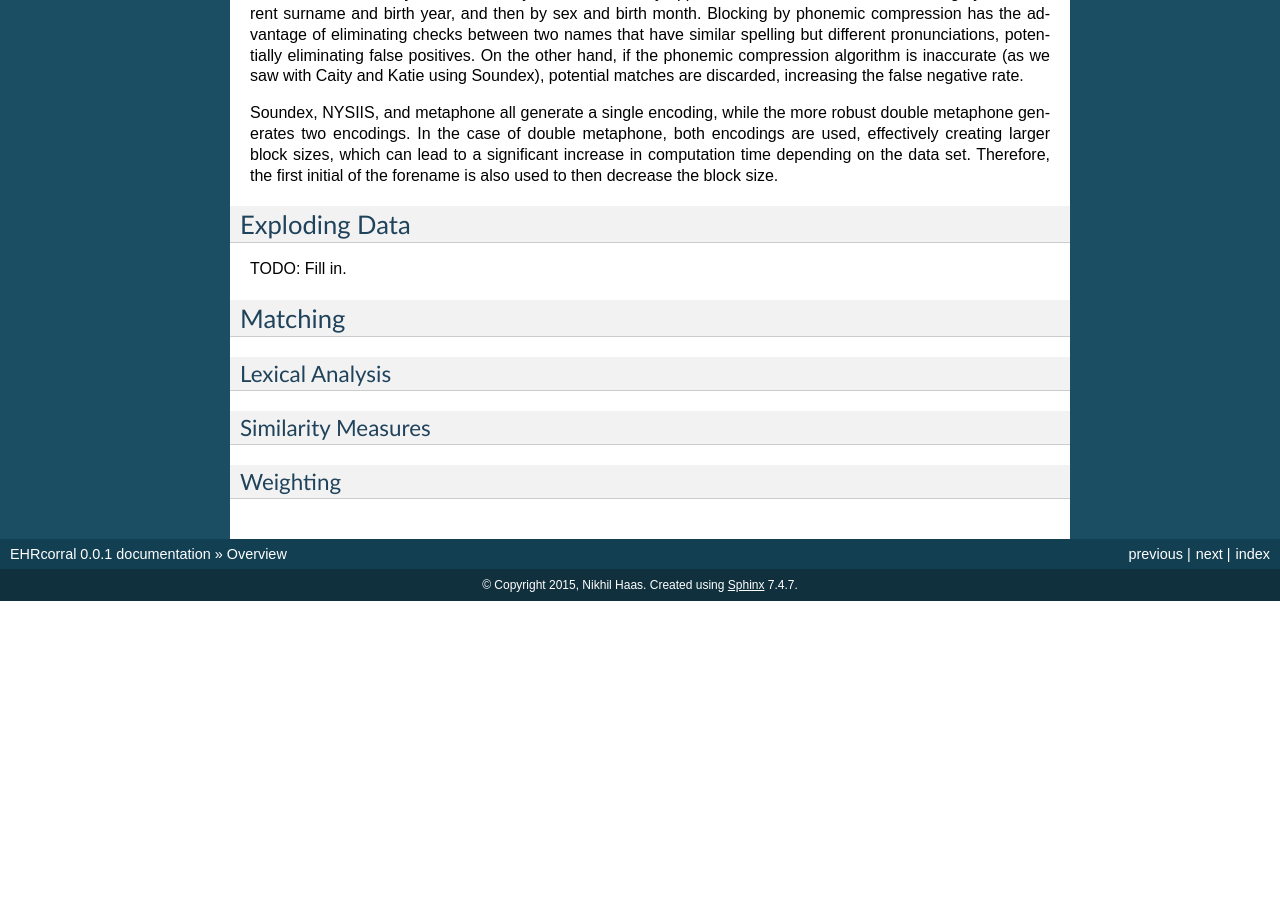
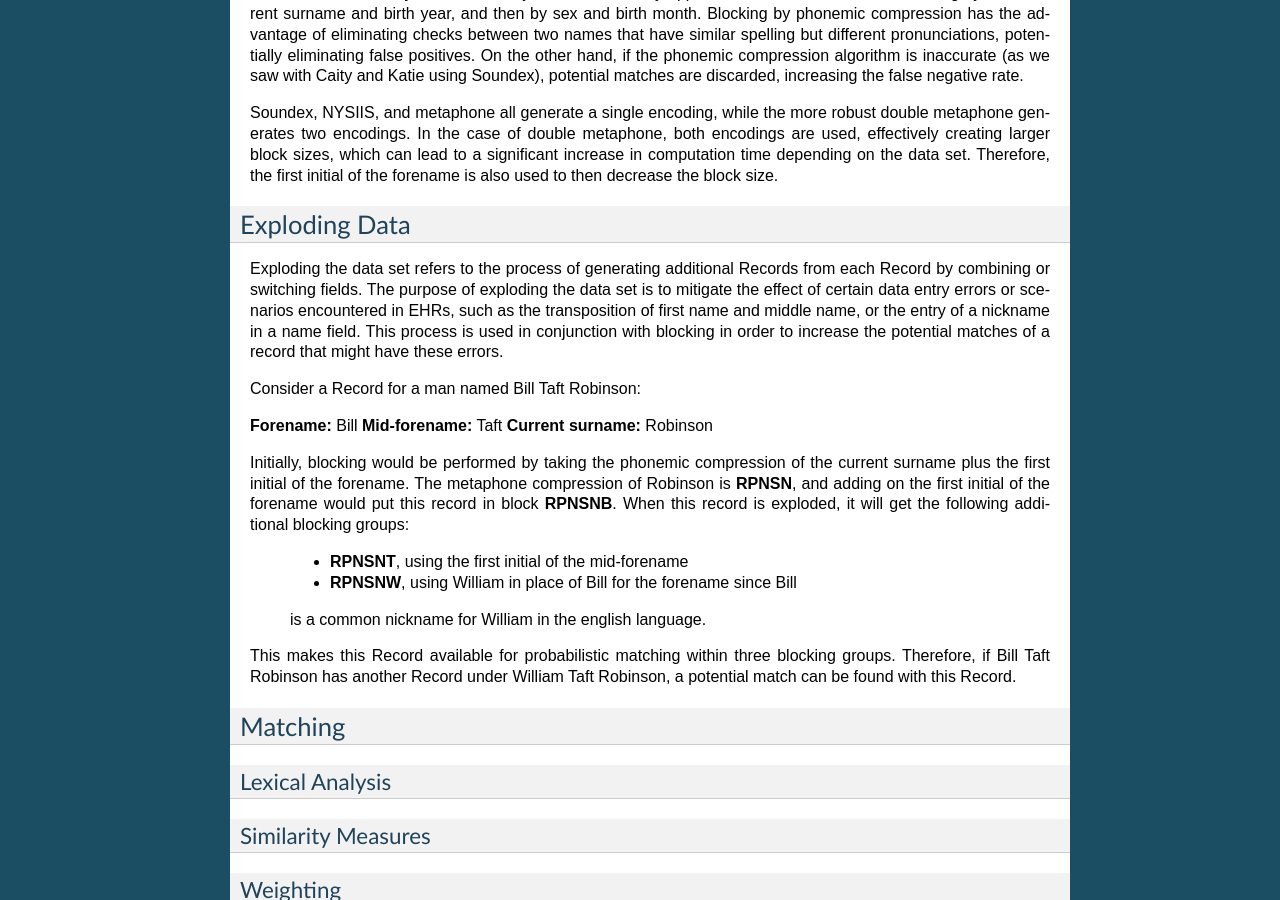
Before and after one commit to nsh87/ehrcorral, a Sphinx documentation site: the page built from docs/overview.rst, in a window 1280 px wide and 900 px high, scrolled down 1791 px. Built offline with Sphinx 7.4.7, drawn with Linux system fonts in a browser that asks for light colours; before the commit the page ends 2392 px from its top, so only the background shows below that.

Commit message:
Fill in section about Data Explosion

```diff
--- a/docs/overview.rst
+++ b/docs/overview.rst
@@ -132,7 +132,33 @@ decrease the block size.
 Exploding Data
 --------------
 
-TODO: Fill in.
+Exploding the data set refers to the process of generating additional Records
+from each Record by combining or switching fields. The purpose of exploding the
+data set is to mitigate the effect of certain data entry errors or scenarios
+encountered in EHRs, such as the transposition of first name and middle name, or
+the entry of a nickname in a name field. This process is used in conjunction
+with blocking in order to increase the potential matches of a record that might
+have these errors.
+
+Consider a Record for a man named Bill Taft Robinson:
+
+**Forename:** Bill
+**Mid-forename:** Taft
+**Current surname:** Robinson
+
+Initially, blocking would be performed by taking the phonemic compression of
+the current surname plus the first initial of the forename. The metaphone
+compression of Robinson is **RPNSN**, and adding on the first initial of the
+forename would put this record in block **RPNSNB**. When this record is
+exploded, it will get the following additional blocking groups:
+
+    * **RPNSNT**, using the first initial of the mid-forename
+    * **RPNSNW**, using William in place of Bill for the forename since Bill
+    is a common nickname for William in the english language.
+
+This makes this Record available for probabilistic matching within three
+blocking groups. Therefore, if Bill Taft Robinson has another Record under
+William Taft Robinson, a potential match can be found with this Record.
 
 Matching
 --------
```
